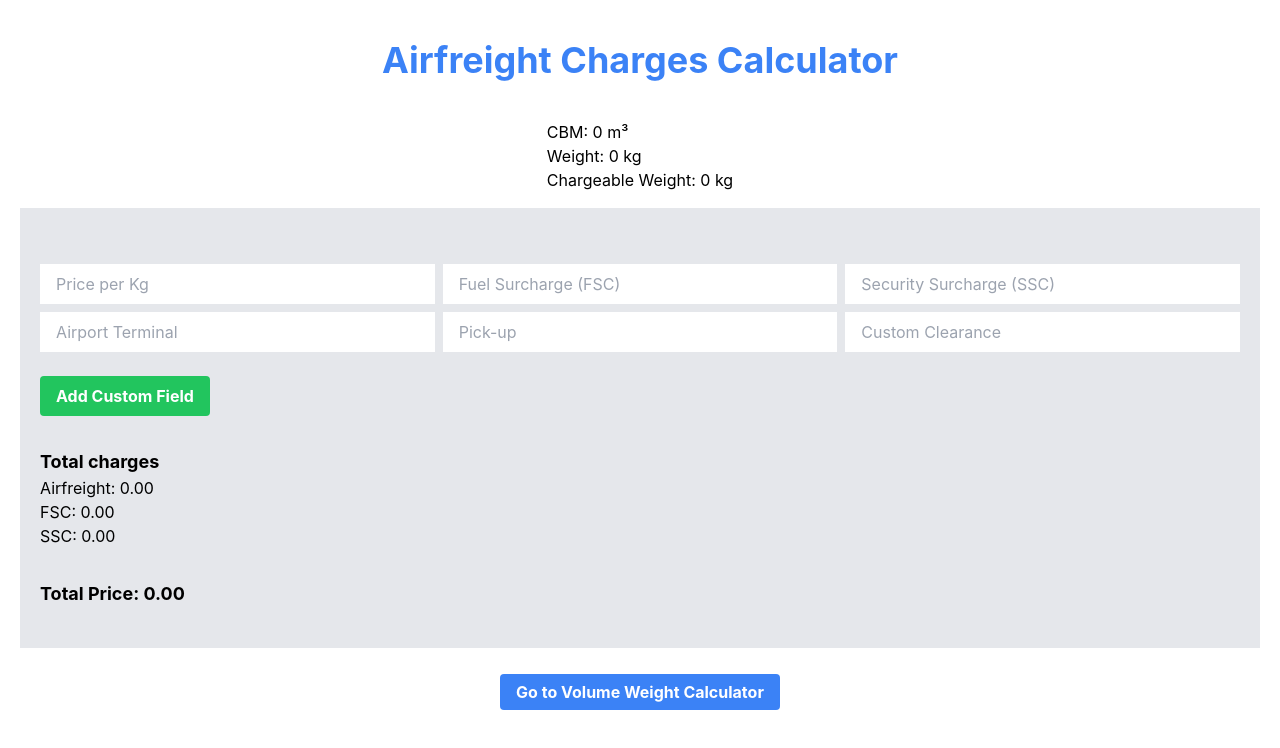
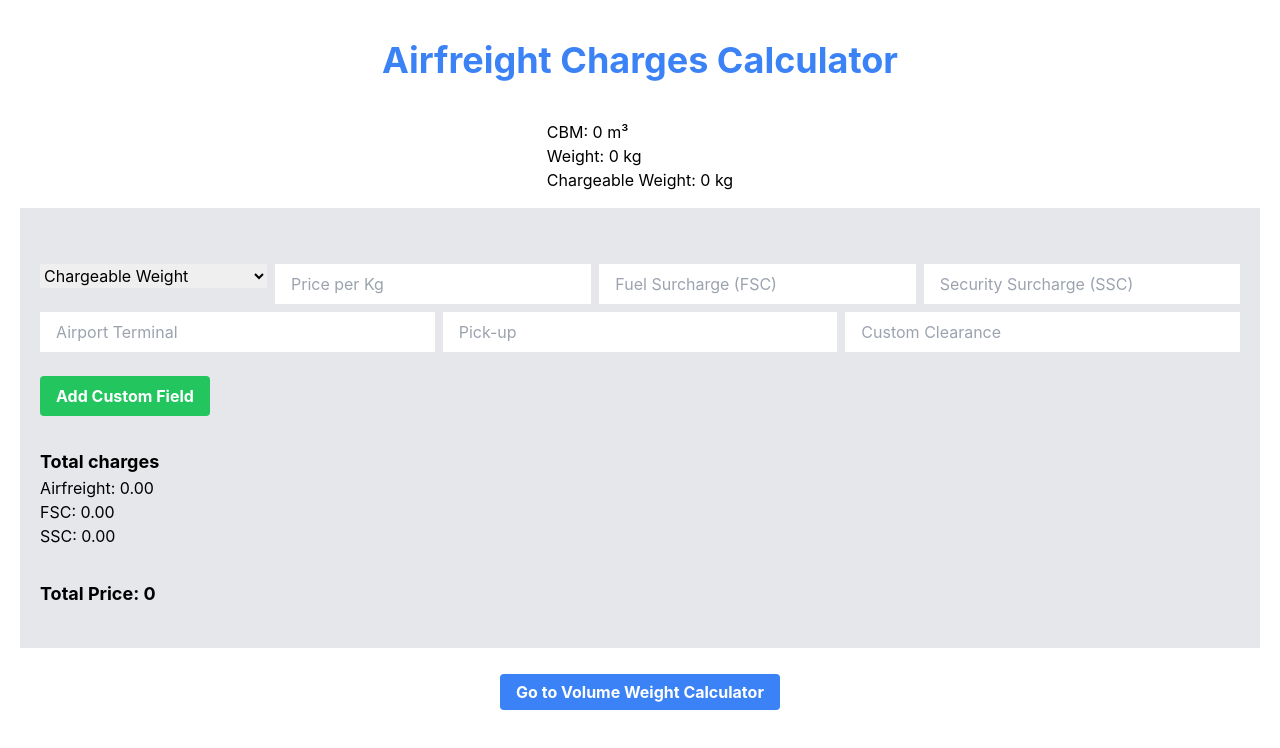
Before and after one commit to martinMr79/flyfrakt, a React (Create React App) app: page /charges in a window 1280 px wide. Shown: the top 748 px of the page. Built offline with nearby package versions, Linux system fonts and the light colour scheme.

Commit message:
implementing charges options

```diff
--- a/src/pages/priceCalculator/index.jsx
+++ b/src/pages/priceCalculator/index.jsx
@@ -1,19 +1,16 @@
 import React, { useState } from 'react';
-import { useSelector } from 'react-redux';
+import { useSelector, useDispatch } from 'react-redux';
 import { Link } from 'react-router-dom';
-import { useDispatch } from 'react-redux';
-import { setCharges } from '../../slices/volumeWeightCalculatorSlice'
+import {
+  setCharges,
+  setCalculationMethod,
+} from '../../slices/volumeWeightCalculatorSlice';
 
 function ChargesCalculator() {
   const dispatch = useDispatch();
-  const chargeableWeight = useSelector((state) => state.volumeWeightCalculator.chargeableWeight);
-  const totalWeight = useSelector(state => state.volumeWeightCalculator.totalWeight);
-  const totalCBM = useSelector(state => state.volumeWeightCalculator.totalCBM);
-  // Use the charges state from Redux
-  const chargesRedux = useSelector(state => state.volumeWeightCalculator.charges);
+  const { chargeableWeight, totalCBM, totalWeight, charges: chargesRedux, calculationMethod: calculationMethodRedux } = useSelector(state => state.volumeWeightCalculator);
 
-  // Initialize component state with Redux state
-  const [charges, setLocalCharges] = useState(chargesRedux || {
+  const [localCharges, setLocalCharges] = useState(chargesRedux || {
     pricePerKg: '',
     fsc: '',
     ssc: '',
@@ -23,50 +20,56 @@ function ChargesCalculator() {
     customCharges: [],
   });
 
+  const handleCalculationMethodChange = (e) => {
+    const method = e.target.value;
+    dispatch(setCalculationMethod(method));
+  };
 
   const handleChange = (e) => {
     const { name, value } = e.target;
-    const updatedCharges = {...charges, [name]: value};
+    const updatedCharges = { ...localCharges, [name]: value };
     setLocalCharges(updatedCharges);
-    dispatch(setCharges(updatedCharges)); // Update Redux state
+    dispatch(setCharges(updatedCharges));
   };
 
+
+  const calculateTotalCharges = () => {
+    let total = 0;
+    switch (calculationMethodRedux) {
+      case 'chargeableWeight':
+        // Your existing calculation logic
+        break;
+      case 'actualWeight':
+        // Calculation logic based on actual weight
+        break;
+      case 'lumpSum':
+        // Calculation logic for lump sum
+        total = Number(localCharges.lumpSum) || 0; // Assuming lumpSum is a property of charges
+        break;
+      case 'lumpSumPlusWeight':
+        // Calculation logic for lump sum plus weight per kg
+        total =
+          (Number(localCharges.lumpSum) || 0) +
+          (Number(localCharges.pricePerKg) || 0) * chargeableWeight;
+        break;
+      default:
+        break;
+    }
+    return total;
+  };
+
+
+
     const handleCustomChargeChange = (index, value) => {
-    const updatedCustomCharges = charges.customCharges.map((charge, i) => {
+      const updatedCustomCharges = localCharges.customCharges.map((charge, i) => {
         if (i === index) {
           return { ...charge, value };
         }
         return charge;
       });
-    setCharges((prevCharges) => ({
-      ...prevCharges,
-      customCharges: updatedCustomCharges,
-    }));
-  };
-
-  const calculateTotalCharges = () => {
-    const airfreight = Number(charges.pricePerKg) * chargeableWeight || 0;
-    const fuelSurcharge = Number(charges.fsc) * chargeableWeight || 0;
-    const securitySurcharge = Number(charges.ssc) * chargeableWeight || 0;
-    const airportTerminal = Number(charges.airportTerminal) || 0;
-    const pickUp = Number(charges.pickUp) || 0;
-    const customClearance = Number(charges.customClearance) || 0;
-
-  const totalCustomCharges = charges.customCharges.reduce(
-    (total, charge) => total + Number(charge.value) || 0,
-    0
-    );
-
-
-    const total =
-      airfreight +
-      fuelSurcharge +
-      securitySurcharge +
-      airportTerminal +
-      pickUp +
-      customClearance +
-      totalCustomCharges;
-    return total.toFixed(2);
+      const newCharges = { ...localCharges, customCharges: updatedCustomCharges };
+      setLocalCharges(newCharges);
+      dispatch(setCharges(newCharges));
     };
 
     const addCustomField = () => {
@@ -81,11 +84,12 @@ function ChargesCalculator() {
 
     const getCustomChargeRows = () => {
       const rows = [];
-    for (let i = 0; i < charges.customCharges.length; i += 3) {
-      rows.push(charges.customCharges.slice(i, i + 3));
+      for (let i = 0; i < localCharges.customCharges.length; i += 3) {
+        rows.push(localCharges.customCharges.slice(i, i + 3));
       }
       return rows;
     };
+
 
     return (
       <div className="mx-auto max-w-screen-xl px-5 py-10 flex flex-col items-center">
@@ -99,11 +103,24 @@ function ChargesCalculator() {
         </div>
         <div className="bg-gray-200 w-full px-5 py-10">
           <div className="flex mb-2 space-x-2  mt-4">
+            <select
+              value={calculationMethodRedux}
+              onChange={handleCalculationMethodChange}
+              className="mb-4"
+            >
+              <option value="chargeableWeight">Chargeable Weight</option>
+              <option value="actualWeight">Actual Weight</option>
+              <option value="lumpSum">Lump Sum</option>
+              <option value="lumpSumPlusWeight">
+                Lump Sum + Weight per Kg
+              </option>
+            </select>
+
             <input
               type="number"
               name="pricePerKg"
               placeholder="Price per Kg"
-            value={charges.pricePerKg}
+              value={localCharges.pricePerKg}
               onChange={handleChange}
               className="py-2 px-4 w-1/3"
             />
@@ -111,7 +128,7 @@ function ChargesCalculator() {
               type="number"
               name="fsc"
               placeholder="Fuel Surcharge (FSC)"
-            value={charges.fsc}
+              value={localCharges.fsc}
               onChange={handleChange}
               className="py-2 px-4 w-1/3"
             />
@@ -119,7 +136,7 @@ function ChargesCalculator() {
               type="number"
               name="ssc"
               placeholder="Security Surcharge (SSC)"
-            value={charges.ssc}
+              value={localCharges.ssc}
               onChange={handleChange}
               className="py-2 px-4 w-1/3"
             />
@@ -130,7 +147,7 @@ function ChargesCalculator() {
               type="number"
               name="airportTerminal"
               placeholder="Airport Terminal"
-            value={charges.airportTerminal}
+              value={localCharges.airportTerminal}
               onChange={handleChange}
               className="py-2 px-4 w-1/3"
             />
@@ -138,7 +155,7 @@ function ChargesCalculator() {
               type="number"
               name="pickUp"
               placeholder="Pick-up"
-            value={charges.pickUp}
+              value={localCharges.pickUp}
               onChange={handleChange}
               className="py-2 px-4 w-1/3"
             />
@@ -146,7 +163,7 @@ function ChargesCalculator() {
               type="number"
               name="customClearance"
               placeholder="Custom Clearance"
-            value={charges.customClearance}
+              value={localCharges.customClearance}
               onChange={handleChange}
               className="py-2 px-4 w-1/3"
             />
@@ -159,7 +176,12 @@ function ChargesCalculator() {
                   type="number"
                   placeholder="Custom charge"
                   value={charge.value}
-                onChange={(e) => handleCustomChargeChange(rowIndex * 3 + index, e.target.value)}
+                  onChange={(e) =>
+                    handleCustomChargeChange(
+                      rowIndex * 3 + index,
+                      e.target.value
+                    )
+                  }
                   className="py-2 px-4 w-1/3"
                 />
               ))}
@@ -177,16 +199,16 @@ function ChargesCalculator() {
           <div>
             Airfreight:{' '}
             {(
-            parseFloat(charges.pricePerKg) * chargeableWeight || 0
+              parseFloat(localCharges.pricePerKg) * chargeableWeight || 0
             ).toFixed(2)}{' '}
           </div>
           <div>
             FSC:{' '}
-          {(parseFloat(charges.fsc) * chargeableWeight || 0).toFixed(2)}
+            {(parseFloat(localCharges.fsc) * chargeableWeight || 0).toFixed(2)}
           </div>
           <div>
             SSC:{' '}
-          {(parseFloat(charges.ssc) * chargeableWeight || 0).toFixed(2)}
+            {(parseFloat(localCharges.ssc) * chargeableWeight || 0).toFixed(2)}
           </div>
           <h2 className="text-lg mt-8 font-bold">
             Total Price: {calculateTotalCharges()}
@@ -203,6 +225,7 @@ function ChargesCalculator() {
         </div>
       </div>
     );
-}
+  };
+
 
 export default ChargesCalculator;
--- a/src/slices/volumeWeightCalculatorSlice.js
+++ b/src/slices/volumeWeightCalculatorSlice.js
@@ -1,7 +1,9 @@
 // src/slices/volumeWeightCalculatorSlice.js
 import { createSlice } from '@reduxjs/toolkit';
 
+
 export const volumeWeightCalculatorSlice = createSlice({
+
   name: 'volumeWeightCalculator',
   initialState: {
     totalWeight: 0,
@@ -15,10 +17,16 @@ export const volumeWeightCalculatorSlice = createSlice({
       airportTerminal: '',
       pickUp: '',
       customClearance: '',
+      calculationMethod: 'chargeableWeight',
       customCharges: [],
     },
   },
   reducers: {
+
+    setCalculationMethod: (state, action) => {
+      state.calculationMethod = action.payload;
+    },
+
     setRows: (state, action) => {
       state.rows = action.payload;
     },
@@ -50,8 +58,9 @@ export const volumeWeightCalculatorSlice = createSlice({
   },
 });
 
-// Actions and reducers export
+
 export const {
+  setCalculationMethod,
   setRows,
   setTotalWeight,
   setChargeableWeight,
@@ -59,7 +68,7 @@ export const {
   setCharges,
   addCustomCharge,
   updateCustomCharge,
-  removeCustomCharge, // If you implemented it
+  removeCustomCharge,
 } = volumeWeightCalculatorSlice.actions;
 
 export default volumeWeightCalculatorSlice.reducer;
```
Lines whose indentation alone changed are shown as unchanged.
